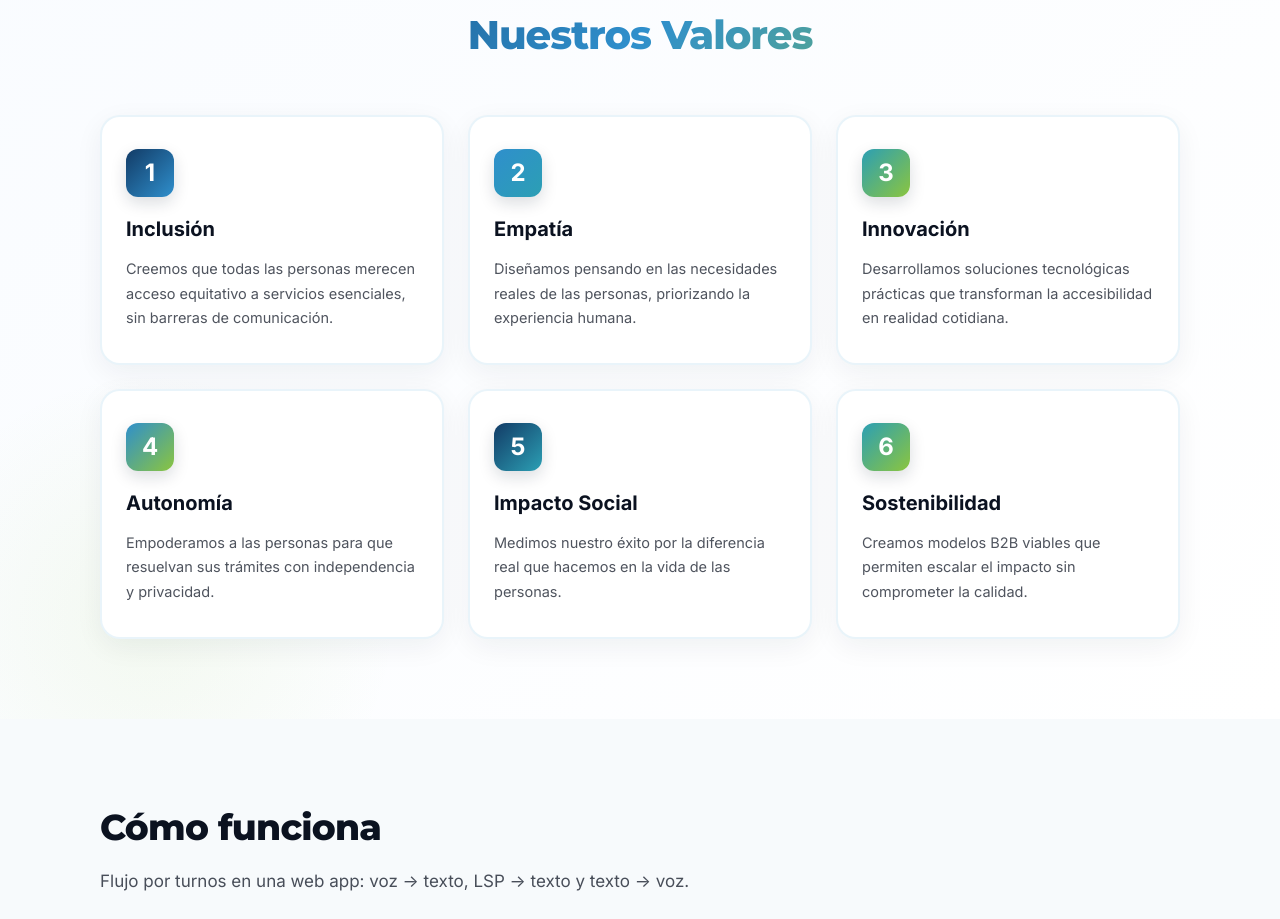
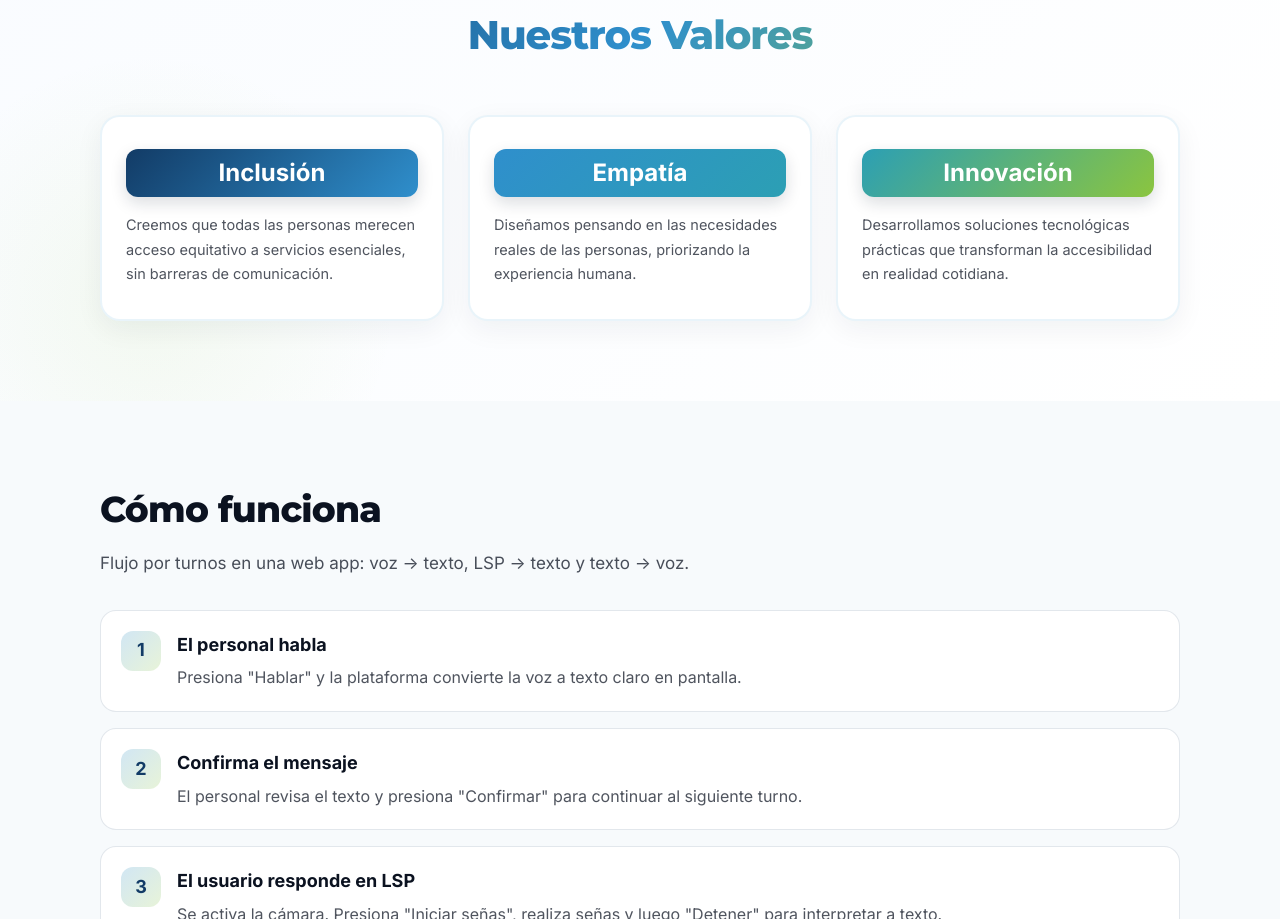
Before and after one commit to diamondimpactpe-pixel/landing-page-inclutalk, a plain HTML site: page index.html in a window 1280 px wide. Shown: the part 2480-3399 px from the top of the page. Drawn offline with Linux system fonts and the light colour scheme.

Commit message:
fix: improve values section design.

```diff
--- a/index.html
+++ b/index.html
@@ -160,7 +160,7 @@
               <h2 class="mvv-card__title">Misión</h2>
             </div>
             <p class="mvv-card__text">
-              Facilitar la comunicación inclusiva entre personas con discapacidad auditiva y del habla en servicios de atención al público mediante soluciones tecnológicas accesibles, prácticas y de bajo costo, promoviendo una atención digna, autónoma y equitativa.
+              Facilitar la comunicación inclusiva entre personas con discapacidad auditiva y/o del habla en servicios de atención al público mediante soluciones tecnológicas accesibles, prácticas y de bajo costo, promoviendo una atención digna, autónoma y equitativa.
             </p>
           </div>
 
@@ -181,24 +181,21 @@
           <h2 class="valores-title">Nuestros Valores</h2>
           <div class="valores-grid">
             <div class="valor-card">
-              <div class="valor-number">1</div>
-              <h3 class="valor-name">Inclusión</h3>
+              <div class="valor-name">Inclusión</div>
               <p class="valor-desc">Creemos que todas las personas merecen acceso equitativo a servicios esenciales, sin barreras de comunicación.</p>
             </div>
 
             <div class="valor-card">
-              <div class="valor-number">2</div>
-              <h3 class="valor-name">Empatía</h3>
+              <div class="valor-name">Empatía</div>
               <p class="valor-desc">Diseñamos pensando en las necesidades reales de las personas, priorizando la experiencia humana.</p>
             </div>
 
             <div class="valor-card">
-              <div class="valor-number">3</div>
-              <h3 class="valor-name">Innovación</h3>
+              <div class="valor-name">Innovación</div>
               <p class="valor-desc">Desarrollamos soluciones tecnológicas prácticas que transforman la accesibilidad en realidad cotidiana.</p>
             </div>
 
-            <div class="valor-card">
+            <!-- <div class="valor-card">
               <div class="valor-number">4</div>
               <h3 class="valor-name">Autonomía</h3>
               <p class="valor-desc">Empoderamos a las personas para que resuelvan sus trámites con independencia y privacidad.</p>
@@ -214,7 +211,7 @@
               <div class="valor-number">6</div>
               <h3 class="valor-name">Sostenibilidad</h3>
               <p class="valor-desc">Creamos modelos B2B viables que permiten escalar el impacto sin comprometer la calidad.</p>
-            </div>
+            </div> -->
           </div>
         </div>
       </div>
--- a/styles.css
+++ b/styles.css
@@ -703,8 +703,8 @@ a{color:inherit; transition:all .3s ease}
 }
 
 /* Números de valores */
-.valor-number{
-  width:48px; height:48px;
+.valor-name{
+  width:auto; height:48px;
   border-radius:12px;
   display:flex;
   align-items:center;
@@ -717,33 +717,25 @@ a{color:inherit; transition:all .3s ease}
   position:relative;
   z-index:1;
 }
-.valor-card:nth-child(1) .valor-number{
+.valor-card:nth-child(1) .valor-name{
   background:linear-gradient(135deg, #123B66, #2F8FCC);
 }
-.valor-card:nth-child(2) .valor-number{
+.valor-card:nth-child(2) .valor-name{
   background:linear-gradient(135deg, #2F8FCC, #2C9FB4);
 }
-.valor-card:nth-child(3) .valor-number{
+.valor-card:nth-child(3) .valor-name{
   background:linear-gradient(135deg, #2C9FB4, #8BC53F);
 }
-.valor-card:nth-child(4) .valor-number{
+.valor-card:nth-child(4) .valor-name{
   background:linear-gradient(135deg, #2F8FCC, #8BC53F);
 }
-.valor-card:nth-child(5) .valor-number{
+.valor-card:nth-child(5) .valor-name{
   background:linear-gradient(135deg, #123B66, #2C9FB4);
 }
-.valor-card:nth-child(6) .valor-number{
+.valor-card:nth-child(6) .valor-name{
   background:linear-gradient(135deg, #2C9FB4, #8BC53F);
 }
 
-.valor-name{
-  margin:0 0 12px;
-  font-size:20px;
-  font-weight:800;
-  color:#0b1220;
-  position:relative;
-  z-index:1;
-}
 .valor-desc{
   margin:0;
   font-size:14.5px;
```
